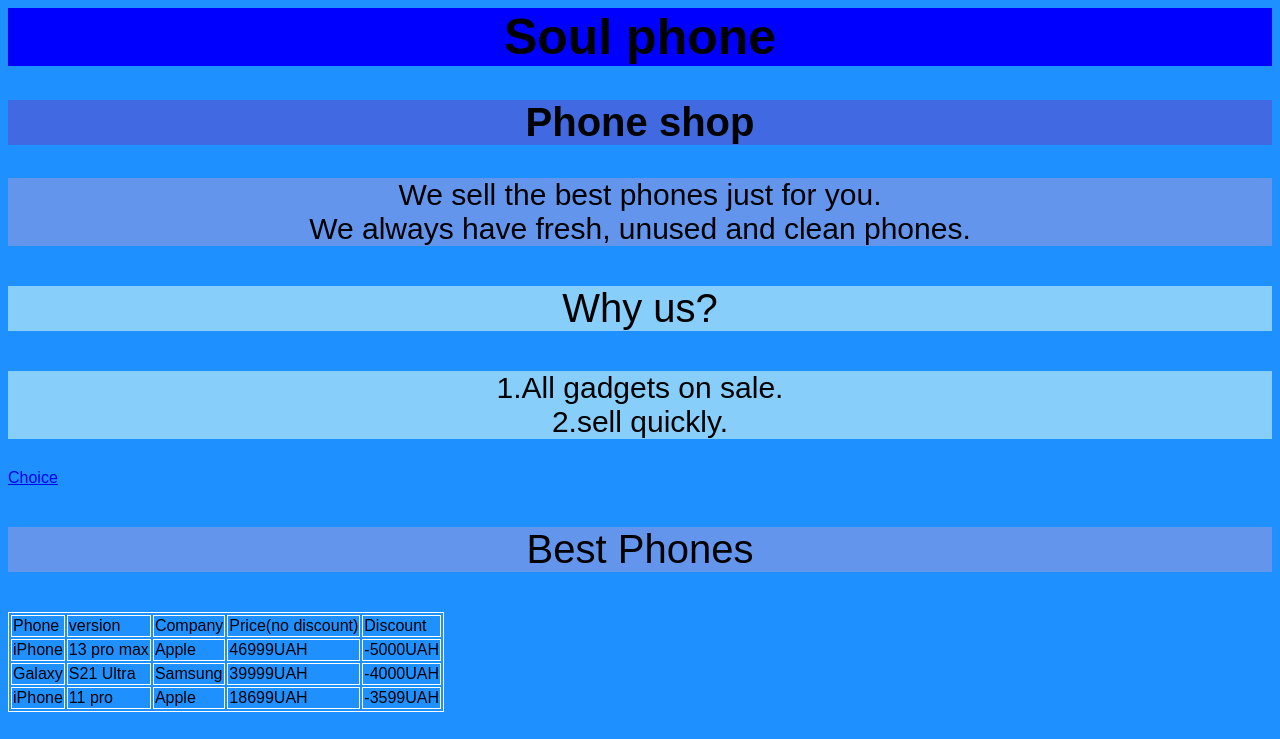
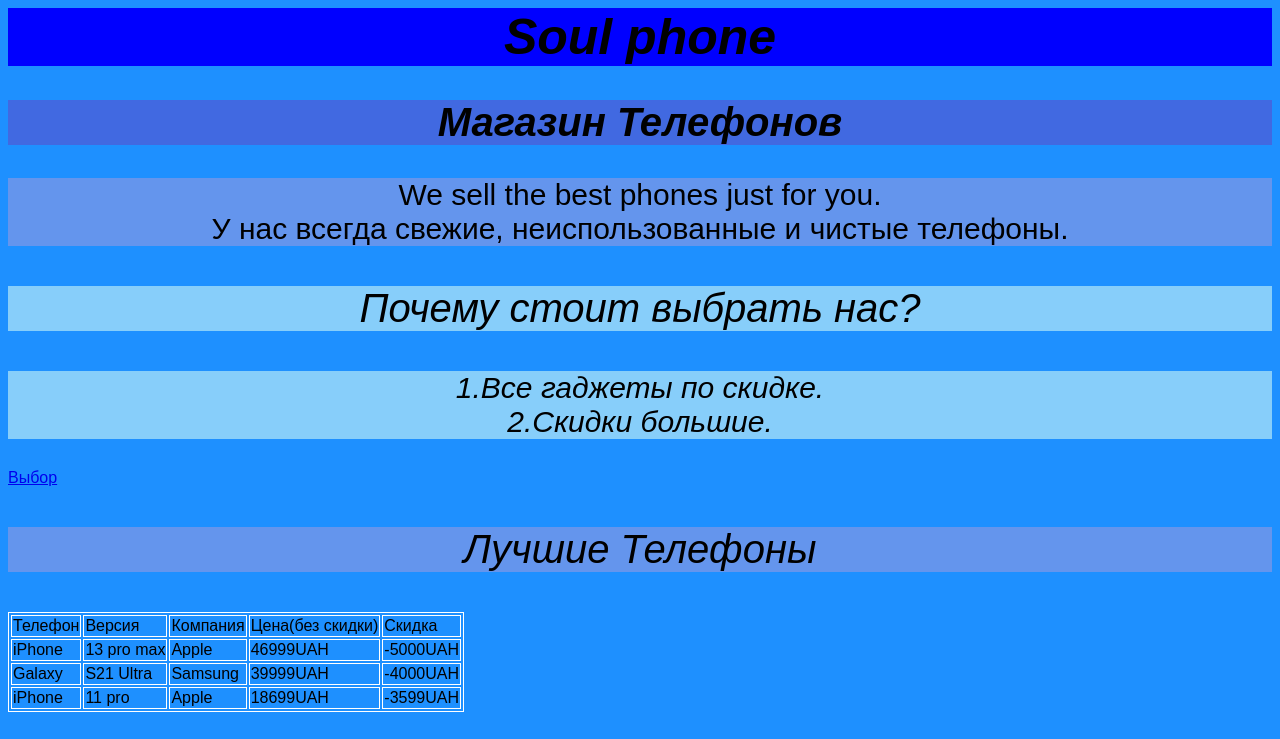
Before and after one commit to Vladinozemcev/Soul_phonee, a plain HTML site: page index.html in a window 1280 px wide. Shown: the top 739 px of the page. Drawn offline with Linux system fonts and the light colour scheme; grey boxes are pictures that could not be loaded.

Commit message:
Update index.html

```diff
--- a/index.html
+++ b/index.html
@@ -1,19 +1,19 @@
 <html>
 <body style="font-family:sans-serif;background:DodgerBlue">
-<h1 style="text-align:center; color:black;background-color:Blue;font-size:50px">Soul phone</h1>
-<h2 style="text-align:center; color:black;background-color:RoyalBlue;font-size:40px">Phone shop</h2>
-<p style="text-align:center; color:black;background-color:CornflowerBlue;font-size:30px">We sell the best phones just for you.<br/>We always have fresh, unused  and clean phones.</p>
-<p style="text-align:center; color:black;background-color:LightSkyBlue;font-size:40px">Why us?</p>
-<p style="text-align:center; color:black;background-color:LightSkyBlue;font-size:30px">1.All gadgets on sale.<br/>2.sell quickly.</p>
-<a href="https://vladinozemcev.github.io/Soul-phone4/">Choice</a>
-  <p style="text-align:center; color:black;background-color:CornflowerBlue;font-size:40px">Best Phones</p>
+<h1 style="text-align:center; color:black;font-style: oblique; background-color:Blue;font-size:50px">Soul phone</h1>
+<h2 style="text-align:center; color:black;font-style: oblique;background-color:RoyalBlue;font-size:40px">Магазин Телефонов</h2>
+<p style="text-align:center; color:black;background-color:CornflowerBlue;font-size:30px">We sell the best phones just for you.<br/>У нас всегда свежие, неиспользованные и чистые телефоны.</p>
+<p style="text-align:center; color:black;font-style: oblique;background-color:LightSkyBlue;font-size:40px">Почему стоит выбрать нас?</p>
+<p style="text-align:center;font-style: oblique;font-style: oblique; color:black;background-color:LightSkyBlue;font-size:30px">1.Все гаджеты по скидке.<br/>2.Скидки большие.</p>
+<a href="https://vladinozemcev.github.io/Soul-phone4/">Выбор</a>
+  <p style="text-align:center; color:black;font-style: oblique;background-color:CornflowerBlue;font-size:40px">Лучшие Телефоны</p>
 <p style="text-align:center;font-size:30px"><table style="border:1px solid White">
     <tr>
-                <td style="border:1px solid White">Phone</td>
-                <td style="border:1px solid White">version</td>
-                <td style="border:1px solid White">Company</td>
-                <td style="border:1px solid White">Price(no discount)</td>
-                <td style="border:1px solid White">Discount</td>
+                <td style="border:1px solid White">Телефон</td>
+                <td style="border:1px solid White">Версия</td>
+                <td style="border:1px solid White">Компания</td>
+                <td style="border:1px solid White">Цена(без скидки)</td>
+                <td style="border:1px solid White">Скидка</td>
                 </tr>
                 <tr>
                       <td style="border:1px solid White">iPhone</td>
@@ -41,5 +41,8 @@
   <img src="https://jabko.ua/image/catalog/products/2021/09/142226/2021-09-14%2021.44.24%20(2).jpg"/>
   <img src="https://hotline.ua/img/tx/260/260405491_s265.jpg"/>
   <img src="https://estore.ua/media/catalog/product/i/p/iphone-11-pro-silver-select2-2019.jpeg"/>
+  <footer>
+    Адрес:город-Нью-Йорк,ул.Бродвей 4
+  </footer>
 </body>
 </html>
```
